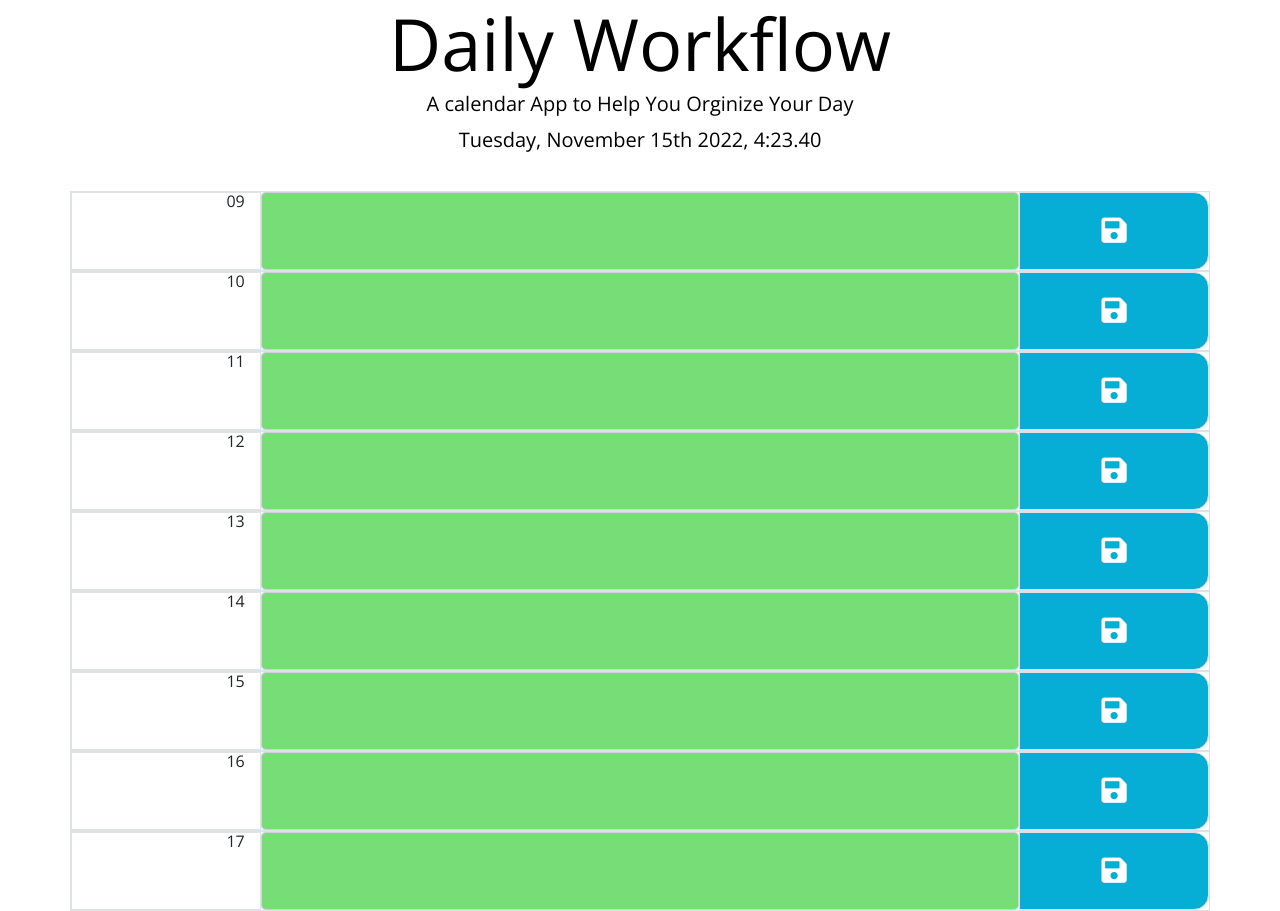
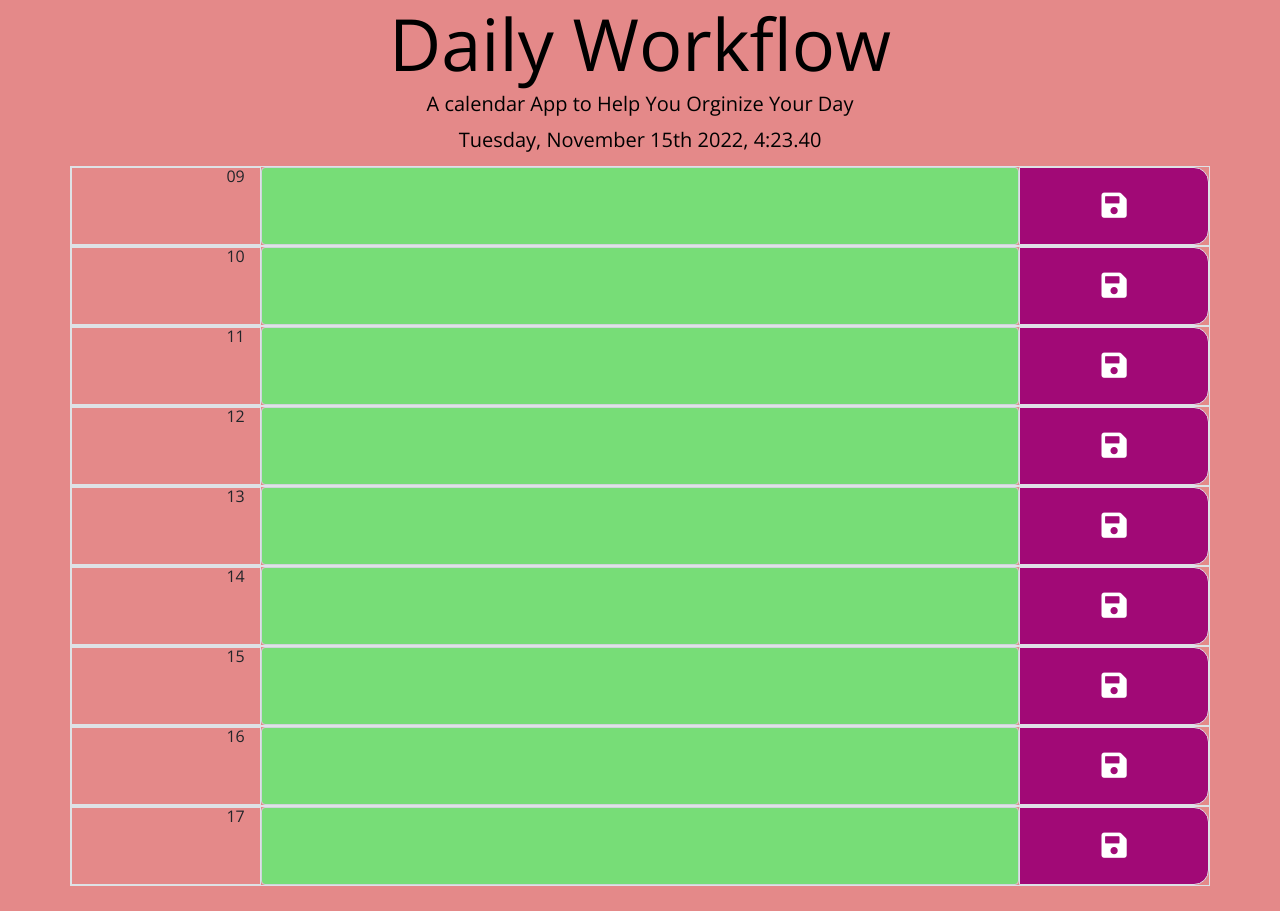
Before and after one commit to wjg97/Module-5-calendar, a plain HTML site: page index.html in a window 1280 px wide. After the commit the page ends 886 px from the top, so only its background shows below. Drawn offline with nearby package versions, Linux system fonts and the light colour scheme.

Commit message:
Updated CSS.

```diff
--- a/assets/css/style.css
+++ b/assets/css/style.css
@@ -2,19 +2,20 @@ body {
   font-family: 'Open Sans', sans-serif;
   font-size: 16px;
   line-height: 1;
+  background-color: #e48989;
 }
 
 textarea {
   background: transparent;
   border: none;
   resize: none;
-  color: #000000;
-  border-left: 1px solid black;
+  color: #020101;
+  border-left: 1px solid rgb(3, 1, 1);
   padding: 10px;
 }
 
 .save-box {
-  background-color: powderblue;
+  background-color: rgb(128, 105, 218);
 }
 
 .header {
@@ -22,7 +23,7 @@ textarea {
   background-color: transparent;
   color: black;
   border-radius: 0;
-  border-bottom: 25px solid white;
+  border-bottom: 25px solid: #e48989;
 }
 
 .description {
@@ -62,10 +63,10 @@ textarea {
 }
 
 .saveBtn {
-  border-left: 1px solid black;
+  border-left: 1px solid rgb(8, 6, 6);
   border-top-right-radius: 15px;
   border-bottom-right-radius: 15px;
-  background-color: #06aed5;
+  background-color: #a10976;
   color: white;
 }
 
```
